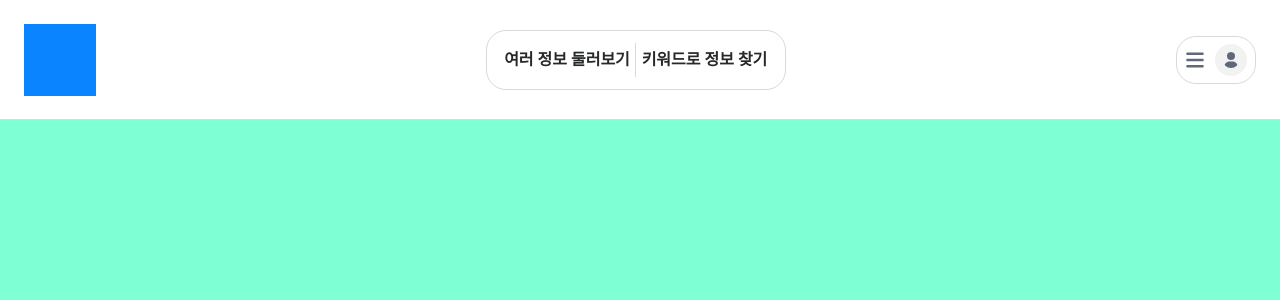
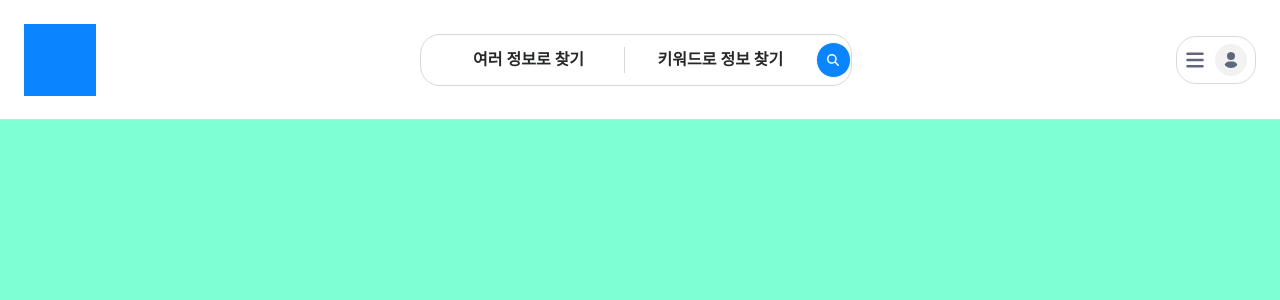
Before and after one commit to tjdwp0211/yesterday-trip, a Vue app: page / in a window 1280 px wide. Shown: the top 300 px of the page. Built offline with nearby package versions, Linux system fonts and the light colour scheme.

Commit message:
feat: The Header Comp #5
- Apply Attraction API
- Subscribe useAttractionStore

```diff
--- a/src/components/TheHeader/TheHeader.scss
+++ b/src/components/TheHeader/TheHeader.scss
@@ -1,4 +1,5 @@
 header {
+  width: 100vw;
   display: flex;
   justify-content: space-between;
   align-items: center;
@@ -22,6 +23,44 @@ header {
     min-height: 72px;
   }
   transition: height 0.3s ease;
+}
+
+.default-box,
+.select-boxs-wrapper {
+  display: flex;
+  align-items: center;
+  transition: all 0.3s ease;
+}
+
+.select-boxs-wrapper {
+  width: 35%;
+  min-width: 332px;
+  height: 100%;
+  position: relative;
+  flex-direction: column;
+  justify-content: center;
+  gap: 12px;
+  .default-box {
+    width: 100%;
+    height: 52px;
+    border: 1px solid;
+    justify-content: space-around;
+    border: 1px solid var(--main-gray);
+    border-radius: 20px;
+    color: var(--main-black);
+    background-color: white;
+    font-weight: 900;
+    padding: 12px 0px 12px 12px;
+    &:hover {
+      box-shadow: 0px 0px 5px var(--main-gray);
+    }
+
+    .interaction-openner:nth-of-type(1) {
+      border-right: 1px solid var(--main-gray);
+      border-radius: 20px 0px 0px 20px;
+    }
+    z-index: 13;
+  }
 }
 
 .drop-box-opener:hover {
@@ -60,13 +99,6 @@ header {
   z-index: 12;
 }
 
-.default-box,
-.select-boxs-wrapper {
-  display: flex;
-  align-items: center;
-  transition: all 0.3s ease;
-}
-
 .interaction-openner {
   width: 50%;
   height: 100%;
@@ -77,33 +109,5 @@ header {
   color: var(--main-black);
   background-color: white;
   font-weight: 900;
+  cursor: pointer;
 }
-
-.default-box {
-  width: 100%;
-  border: 1px solid;
-  justify-content: space-around;
-  border: 1px solid var(--main-gray);
-  border-radius: 20px;
-  color: var(--main-black);
-  background-color: white;
-  font-weight: 900;
-  padding: 12px;
-  &:hover {
-    box-shadow: 0px 0px 5px var(--main-gray);
-  }
-  .interaction-openner:nth-of-type(1) {
-    border-right: 1px solid var(--main-gray);
-    border-radius: 20px 0px 0px 20px;
-  }
-  z-index: 13;
-}
-
-.select-boxs-wrapper {
-  width: 332px;
-  height: 100%;
-  position: relative;
-  flex-direction: column;
-  justify-content: center;
-  gap: 12px;
-}
--- a/src/components/TheHeader/TheHeader.vue
+++ b/src/components/TheHeader/TheHeader.vue
@@ -4,13 +4,34 @@
     <svg width="72" height="72" @click="() => router.push('/')">
       <circle cx="36" cy="36" r="100" :fill="MAIN_BLUE" />
     </svg>
-    <form class="select-boxs-wrapper" :style="{ width: !viewStateBasket.selectBoxs ? `300px` : `632px` }">
-      <div class="default-box" :style="{ height: !viewStateBasket.searchInput ? `60px` : `48px` }">
-        <p class="interaction-openner" @click="() => viewStateBasketHandler('selectBoxs')">여러 정보 둘러보기</p>
+    <form
+      class="select-boxs-wrapper"
+      :style="{ width: !viewStateBasket.selectBoxs ? `35%` : `40%` }"
+      @submit.prevent="handleAttractionRequest"
+    >
+      <div
+        class="default-box"
+        :style="{ height: viewStateBasket.selectBoxs || viewStateBasket.searchInput ? `48px` : `52px` }"
+      >
+        <p class="interaction-openner" @click="() => viewStateBasketHandler('selectBoxs')">여러 정보로 찾기</p>
         <p class="interaction-openner" @click="() => viewStateBasketHandler('searchInput')">키워드로 정보 찾기</p>
+        <BaseButton
+          type="submit"
+          width="36px"
+          height="36px"
+          color="white"
+          :backgroundColor="MAIN_BLUE"
+          :sortCenter="true"
+        >
+          <img src="../../assets/imgs/search.svg" width="12" height="12" />
+        </BaseButton>
       </div>
+
       <SelectBoxs
         :visible="viewStateBasket.selectBoxs"
+        :sido-states="sidoStates"
+        :gun-gu-states="gunGuStates"
+        :content-type-states="contentTypeStates"
         @view-handler="() => viewStateBasketHandler('selectBoxs')"
       ></SelectBoxs>
       <SearchInput :visible="viewStateBasket.searchInput" :value="searchValue" :handler="search" />
@@ -22,7 +43,7 @@
     </form>
 
     <div @focusin="() => viewStateBasketHandler('dropBox')" @focusout="() => viewStateBasketHandler('dropBox')">
-      <Button
+      <BaseButton
         type="button"
         width="80px"
         height="48px"
@@ -41,7 +62,7 @@
           <a class="modal-opener" @click="() => viewStateBasketHandler('login')">로그인</a>
           <a class="modal-opener" @click="() => viewStateBasketHandler('join')">회원가입</a>
         </DropBox>
-      </Button>
+      </BaseButton>
     </div>
   </header>
   <LoginModal
@@ -72,15 +93,18 @@ import { ref, reactive, toRefs } from "vue";
 import { useRoute, useRouter } from "vue-router";
 import { PALETTE } from "../../palette.js";
 import DropBox from "./Subs/DropBox/DropBox.vue";
-import Button from "../BaseButton/BaseButton.vue";
+import BaseButton from "../BaseButton/BaseButton.vue";
 import JoinModal from "./Subs/JoinModal/JoinModal.vue";
 import LoginModal from "./Subs/LoginModal/LoginModal.vue";
 import SelectBoxs from "./Subs/SelectBoxs/SelectBoxs.vue";
 import SearchInput from "../TheSearchInput/TheSearchInput.vue";
 import { requestLogin, requestJoin } from "../../api/account/index.js";
+import { requsetAttractionByKeyword, requsetAttractionByCodes } from "../../api/attraction";
+import { useAttrectionStore } from "../../stores/attraction";
 
 const route = useRoute();
 const router = useRouter();
+const attractionStore = useAttrectionStore();
 
 const { MAIN_BLUE, MAIN_GRAY } = PALETTE;
 const searchValue = ref("");
@@ -91,20 +115,38 @@ const joinValues = reactive({ joinEmail: "", joinPassword: "", joinNickname: ""
 const { loginEmail, loginPassword } = toRefs(loginValues);
 const { joinEmail, joinPassword, joinNickname } = toRefs(joinValues);
 
+const sidoStates = reactive({ placeholder: "지역을 골라주세요", visible: false, areaCode: null, items: null });
+const gunGuStates = reactive({ placeholder: "자세한 지역도 알려주세요", visible: false, areaCode: null, items: null });
+const contentTypeStates = reactive({
+  placeholder: "무엇을 찾고 계신가요",
+  visible: false,
+  areaCode: null,
+  items: null
+});
+
 const viewStateBasketHandler = (paramsKey) => {
   if (paramsKey == "selectBoxs" || paramsKey == "searchInput") {
     if (route.path !== "map") {
       router.push("/map");
     }
-    if (paramsKey == "selectBoxs") {
+    if (paramsKey === "selectBoxs") {
       viewStateBasket.searchInput = false;
+      searchValue.value = "";
     } else if (paramsKey == "searchInput") {
+      const initPlaceholders = ["지역을 골라주세요", "자세한 지역도 알려주세요", "무엇을 찾고 계신가요"];
+
       viewStateBasket.selectBoxs = false;
+      [sidoStates, gunGuStates, contentTypeStates].forEach((state, idx) => {
+        state.placeholder = initPlaceholders[idx];
+        state.visible = false;
+        state.areaCode = null;
+        state.items = null;
+      });
     }
   }
-
   viewStateBasket[paramsKey] = !viewStateBasket[paramsKey];
 };
+
 const closeUserInteraction = () => {
   viewStateBasket.selectBoxs = false;
   viewStateBasket.searchInput = false;
@@ -137,6 +179,25 @@ const handleRequestLogin = async () => {
     res.data;
   });
 };
+
+const handleAttractionRequest = async () => {
+  if (route.path !== "/map") {
+    return router.push("/map");
+  }
+  if (viewStateBasket.searchInput && searchValue.value) {
+    const res = await requsetAttractionByKeyword({ keyword: searchValue.value }).then((res) => res.data);
+    attractionStore.action.setState(res);
+  } else if (sidoStates.areaCode && contentTypeStates.areaCode) {
+    const codesBody = {
+      sido: sidoStates.areaCode,
+      gugun: gunGuStates.areaCode,
+      contentType: contentTypeStates.areaCode
+    };
+    const res = await requsetAttractionByCodes(codesBody).then((res) => res.data);
+    attractionStore.action.setState(res);
+  }
+  closeUserInteraction();
+};
 </script>
 
 <style lang="scss">
```
